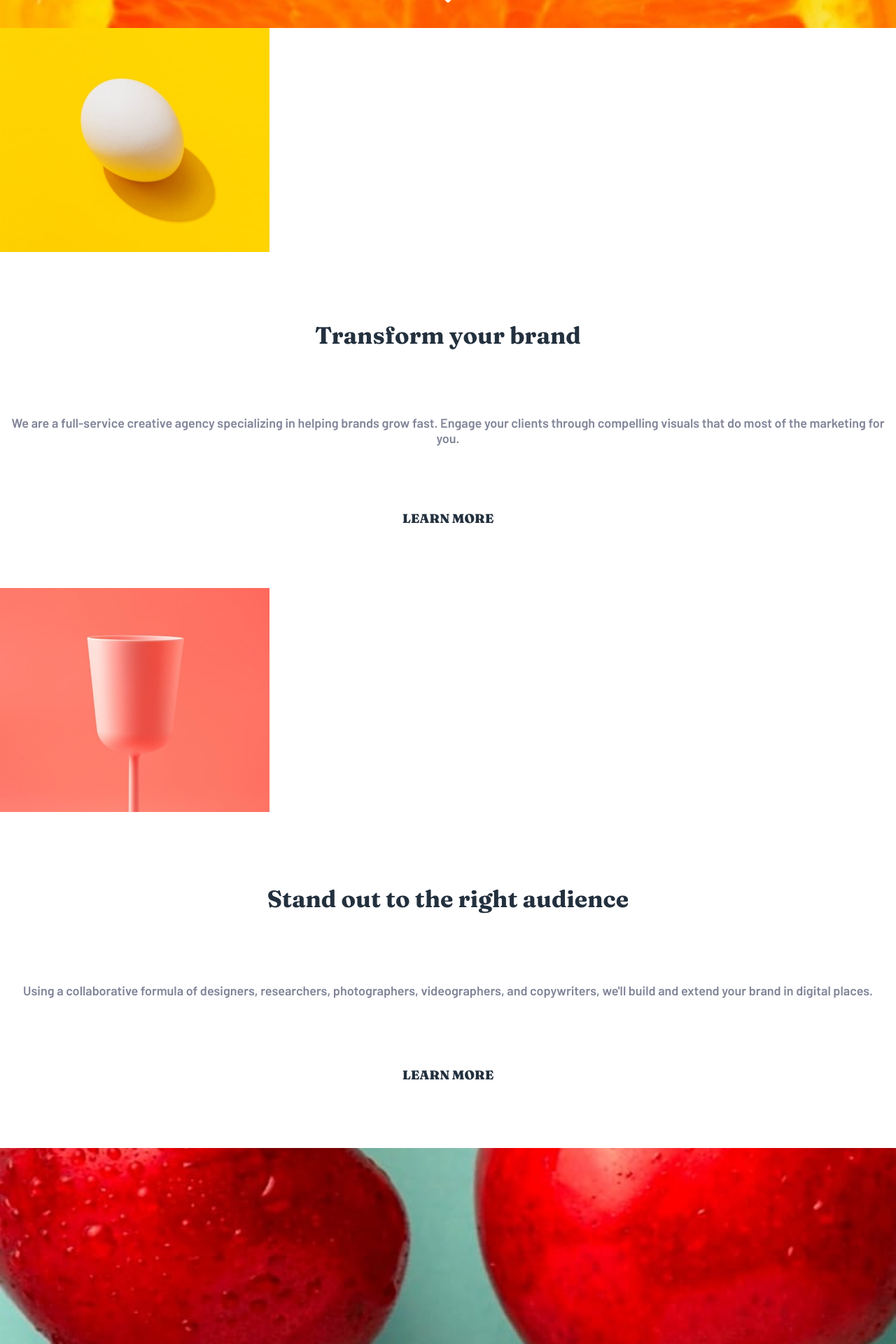
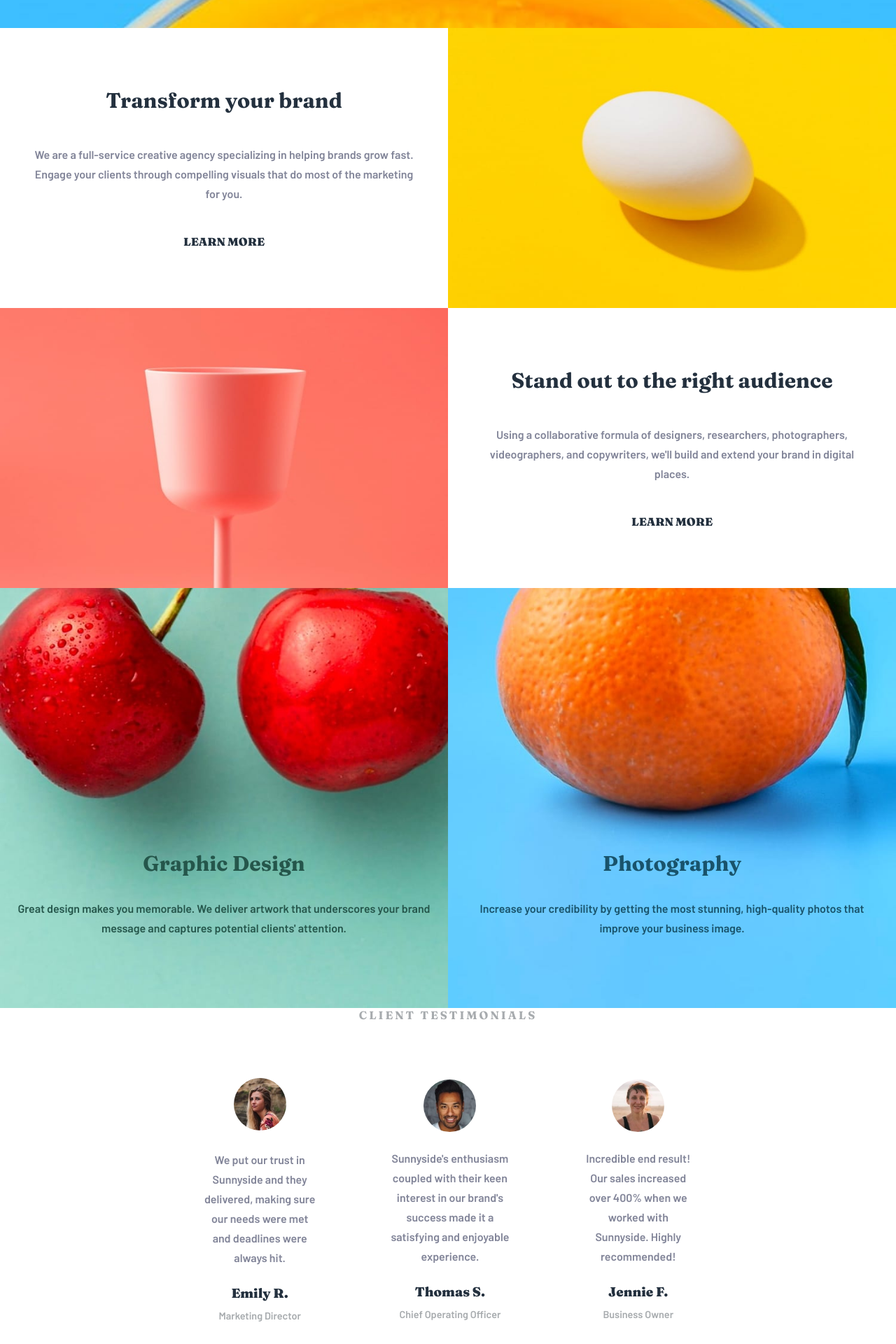
Before and after one commit to ingl3585/sunnyside-landing-page, a React (Create React App) app: page / in a window 1280 px wide. Shown: the part 760-2680 px from the top of the page at 70% size. Built offline with nearby package versions, Linux system fonts and the light colour scheme.

Commit message:
started deskop styling / small edits to mobile styling

```diff
--- a/src/App.css
+++ b/src/App.css
@@ -11,8 +11,7 @@ font-weight: 900; */
   box-sizing: border-box;
   margin: 0;
   padding: 0;
-  font-size: 18px;
-  max-width: 100vw;
+  /* font-size: 18px; */
 }
 
 h1, h2, h3, h4, h5, h6 {
--- a/src/components/Footer/footer.css
+++ b/src/components/Footer/footer.css
@@ -3,7 +3,7 @@ footer {
     flex-direction: column;
     justify-content: space-evenly;
     align-items: center;
-    height: 50vh;
+    height: 40vh;
     background-color: #90D4C5;
 }
 
@@ -15,9 +15,10 @@ footer {
     display: flex;
     justify-content: space-evenly;
     align-items: center;
-    width: 100%;
     flex-wrap: wrap;
     list-style: none;
+    gap: 4em;
+    padding-bottom: 2.8125em;
 }
 
 .footer-links a {
@@ -39,4 +40,22 @@ Desktop Sizing
 //////////////
 */
 
-@media screen and (min-width: 600px) {}
+@media screen and (min-width: 768px) {
+    .footer-links {
+        justify-content: center;
+        gap: 3.5em;
+    }
+    .footer-links a {
+        transition: 0.1s all ease-in-out;
+    }
+    .footer-links a:hover {
+        color: white;
+    }
+    .social-links {
+        transition: 0.1s all ease-in-out;
+    }
+    .social-links:hover {
+        cursor: pointer;
+        fill: #fff;
+    }
+}
--- a/src/components/Header/header.css
+++ b/src/components/Header/header.css
@@ -2,9 +2,9 @@ header {
     background: url('../../images//mobile/image-header.jpg');
     background-size: cover;
     background-repeat: no-repeat;
-    background-position: bottom;
+    background-position: center;
     height: 100vh;
-    width: 100vw;
+    /* width: 100vw; */
 }
 
 nav {
@@ -137,6 +137,32 @@ Desktop Sizing
 //////////////
 */
 
-@media screen and (min-width: 600px) {
-
+@media screen and (min-width: 768px) {
+    header {
+    }
+    nav {
+        padding: 1em 2em;
+    }
+    .menu {
+        display: none;
+    }
+    .nav-links {
+        display: block;
+        display: flex;
+        justify-content: space-evenly;
+        position: static;
+    }
+    .nav-links-item:last-child {
+        padding-right: 5vw;
+        color: white;
+    }
+    .contact-btn {
+        background-color: white;
+        padding: 1em 1.25em;
+        transition: 0.1s all ease-in-out;
+    }
+    .contact-btn:hover {
+        background-color: #6ECEFF;
+        color: white;
+    }
 }
--- a/src/components/Main/Main.js
+++ b/src/components/Main/Main.js
@@ -15,7 +15,7 @@ const Main = () => {
 		<main>
 			<section className='section-one'>
 				<div className='col-one'>
-					<img src={Egg} alt='egg' />
+					<img className='egg-img' src={Egg} alt='egg' />
 					<div className='col-one-text'>
 						<h2>Transform your brand</h2>
 						<p>
@@ -27,7 +27,7 @@ const Main = () => {
 					</div>
 				</div>
 				<div className='col-two'>
-					<img src={Cup} alt='cup' />
+					<img className='cup-img' src={Cup} alt='cup' />
 					<div className='col-two-text'>
 						<h2>Stand out to the right audience</h2>
 						<p>
@@ -62,14 +62,15 @@ const Main = () => {
 			</section>
 			<section className='section-three'>
 				<h2 className='testimonials-header'>Client Testimonials</h2>
+				<div className='card-section'>
 					<div className='single-test-card'>
 						<div>
 							<img src={Emily} alt='client-pic' />
 						</div>
 						<div className='card-text'>
 							<p className='quote-text'>
-							We put our trust in Sunnyside and they delivered, making sure our
-							needs were met and deadlines were always hit.
+								We put our trust in Sunnyside and they delivered, making sure
+								our needs were met and deadlines were always hit.
 							</p>
 							<div className='author-section'>
 								<h3 className='author'>Emily R.</h3>
@@ -103,6 +104,7 @@ const Main = () => {
 							</div>
 						</div>
 					</div>
+				</div>
 			</section>
 			<section className='section-four'>
 				<img src={Milk} alt='milk-bottles' />
--- a/src/components/Main/main.css
+++ b/src/components/Main/main.css
@@ -1,23 +1,16 @@
 /* First Section (Mobile) */
 
 .section-one {
-    display: grid;
-    grid-template-columns: 1fr;
-    height: 200vh;
+    display: flex;
+    flex-direction: column;
 }
 
 .col-one {
-    grid-row: 1/2;
     height: 100vh;
 }
 
 .col-two {
-    grid-row: 2/3;
     height: 100vh;
-}
-
-.section-one img {
-    height: 40%;
 }
 
 .col-one-text, .col-two-text {
@@ -26,7 +19,18 @@
     text-align: center;
     align-items: center;
     justify-content: space-evenly;
-    height: 60%;
+    height: 50vh;
+    padding: 2.5em;
+}
+
+.egg-img {
+    height: 50vh;
+    width: 100vw;
+}
+
+.cup-img {
+    height: 50vh;
+    width: 100vw;
 }
 
 .section-one h2 {
@@ -38,6 +42,7 @@
 .section-one p {
     font-size: 1rem;
     color: hsl(232, 10%, 55%);
+    line-height: 1.75;
 }
 
 .section-one a {
@@ -74,7 +79,8 @@
     text-align: center;
     height: 100%;
     gap: 1.5em;
-    padding: 0 1em 6em 1em;
+    line-height: 1.75;
+    padding: 0 1.5em 6.25em 1.5em;
 }
 
 .graphic-design-text {
@@ -101,18 +107,26 @@
 .section-three {
     display: flex;
     flex-direction: column;
-    justify-content: space-around;
-    align-items: center;
-    gap: 3.125em;
-    margin: 3em 1.5em;
+    justify-content: space-evenly;
+    gap: 3.75em;
+    margin: 5em 3em;
 }
 
 .testimonials-header {
+    font-size: 1rem;
     color: hsl(210, 4%, 67%);
     letter-spacing: 3px;
     text-align: center;
     text-transform: uppercase;
     word-wrap: break-word;
+}
+
+.card-section {
+    display: flex;
+    flex-direction: column;
+    align-items: center;
+    justify-content: center;
+    gap: 4em;
 }
 
 .single-test-card {
@@ -140,6 +154,7 @@
 
 .quote-text {
     color: hsl(232, 10%, 55%);
+    line-height: 1.75;
 }
 
 .author-section {
@@ -154,7 +169,7 @@
 }
 
 .author-designation {
-    font-size: 0.75rem;
+    font-size: 0.9rem;
     color: hsl(210, 4%, 67%);
 }
 
@@ -164,7 +179,6 @@
     display: grid;
     grid-template-columns: repeat(2, 1fr);
     grid-template-rows: repeat(2, 1fr);
-    height: 50vh;
 }
 
 .section-four img {
@@ -172,11 +186,93 @@
     width: 100%;
 }
 
-
 /*
 \\\\\\\\\\\\\\
 Desktop Sizing
 //////////////
 */
 
-@media screen and (min-width: 600px) {}
+@media screen and (min-width: 768px) {
+    /* First Section (Desktop) */
+    .section-one {
+        display: grid;
+        grid-template-columns: repeat(2, 1fr);
+        grid-template-rows: repeat(2, 1fr);
+        height: 100vh;
+    }
+    .col-one {
+        grid-column: 1/3;
+        grid-row: 1/2;
+        display: grid;
+        grid-template-columns: repeat(2, 1fr);
+        height: 50vh;
+    }
+    .col-two {
+        grid-column: 1/3;
+        grid-row: 2/3;
+        display: grid;
+        grid-template-columns: repeat(2, 1fr);
+        height: 50vh;
+    }
+    .section-one img {
+        display: block;
+        width: 100%;
+    }
+    .col-one-text {
+        grid-column: 1/2;
+        grid-row: 1/2;
+    }
+    .egg-img {
+        grid-column: 2/3;
+        grid-row: 1/2;
+    }
+    .cup-img {
+        grid-column: 1/2;
+        grid-row: 2/3;
+    }
+    .col-two-text {
+        grid-column: 2/3;
+        grid-row: 2/3;
+    }
+
+    /* Second Section (Desktop) */
+    .section-two {
+        display: grid;
+        grid-template-columns: repeat(2, 1fr);
+    }
+    .col-three {
+        grid-column: 1/2;
+        height: 75vh;
+    }
+    .col-four {
+        grid-column: 2/3;
+        height: 75vh;
+    }
+
+    /* Third Section (Desktop) */
+    .section-three {
+        display: flex;
+        justify-content: center;
+        align-items: center;
+        padding: 0 15em;
+        gap: 2em;
+        margin: 0;
+    }
+    .card-section {
+        flex-direction: row;
+        gap: 0;
+    }
+    .single-test-card {
+        padding: 3em;
+    }
+
+    /* Fourth Section (Desktop) */
+    .section-four {
+        display: grid;
+        grid-template-columns: repeat(4, 1fr);
+        grid-template-rows: 1fr;
+    }
+    .section-four img {
+        width: 100%;
+    }
+}
```
Lines whose indentation alone changed are shown as unchanged.
